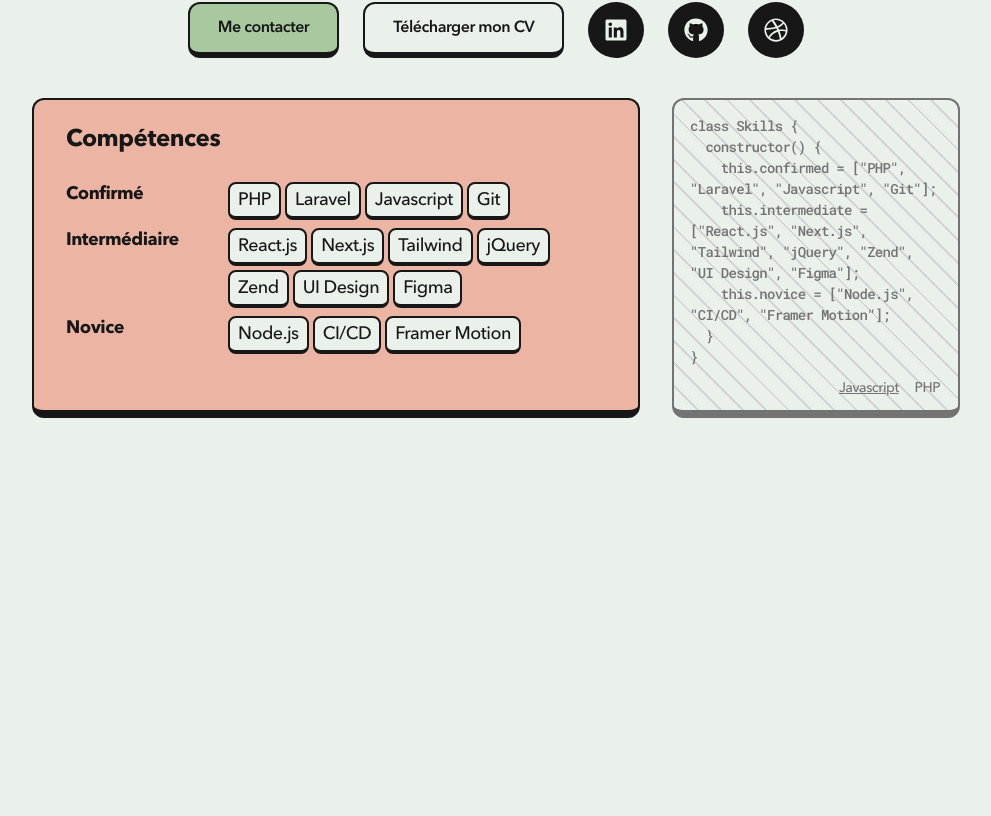
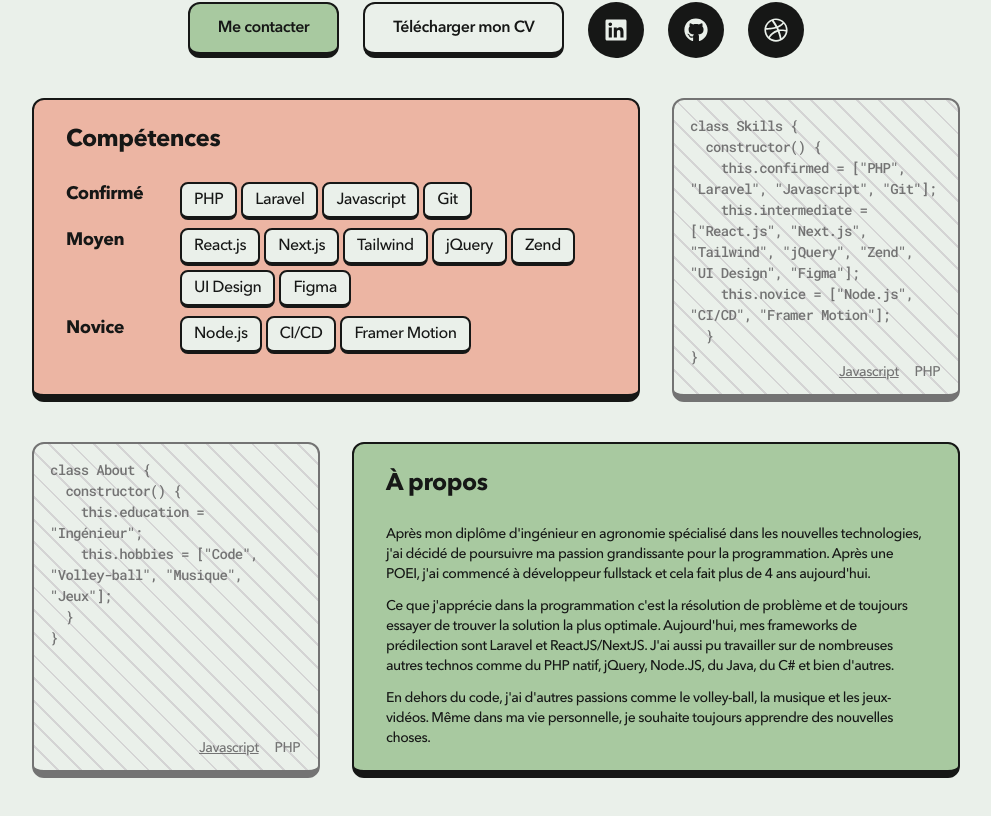
Before and after one commit to Robin-Combeau/portfolio-nextjs, a Next.js app: page / in a window 1280 px wide. Shown: the part 390-1206 px from the top of the page, without its empty margins (144-1135 px from the left). Before the commit the page ends 848 px from the top, so only its background shows below. Built offline with nearby package versions, Linux system fonts and the light colour scheme.

Commit message:
feat about page start

```diff
--- a/app/page.tsx
+++ b/app/page.tsx
@@ -1,3 +1,4 @@
+import About from "@/components/page/About";
 import Intro from "@/components/page/Intro";
 import Skills from "@/components/page/Skills";
 
@@ -6,6 +7,7 @@
     <main className="">
       <Intro />
       <Skills />
+      <About />
     </main>
   )
 }
--- /dev/null
+++ b/components/page/About.tsx
@@ -0,0 +1,74 @@
+"use client";
+
+import React, { useState } from 'react';
+import { motion } from 'framer-motion'
+
+import { FaRegStar } from "react-icons/fa";
+import { skills } from "@/lib/data";
+
+import { Roboto_Mono } from 'next/font/google';
+const code = Roboto_Mono({ subsets: ['latin'] });
+
+const About = () => {
+  const [selectedLanguage, setSelectedLanguage] = useState<'Javascript' | 'PHP'>('Javascript');
+
+  const handleLanguageChange = (language: 'Javascript' | 'PHP') => {
+    setSelectedLanguage(language);
+  };
+
+  const levels = skills.map((level) => level.value);
+  const items = skills.map((level) => level.list);
+
+  return (
+    <section id="skills">
+      <motion.div
+        className="flex mb-10 flex-col items-center lg:flex-row lg:justify-center gap-y-4 lg:gap-y-0"
+        initial={{ y: 80, opacity: 0 }}
+        animate={{ y: 0, opacity: 1 }}
+      >
+        <div className="relative border-2 border-neutral-500 text-neutral-500 border-b-[8px] bg-[#EAF0EA] text-sm font-medium px-4 py-4 pr-4 rounded-xl whitespace-pre-wrap diagonal-line-pattern mx-8 lg:mx-4 w-[18rem] lg:h-[21rem] hidden lg:block">
+          <code className={`${code.className} tracking-tighter`}>
+            {selectedLanguage === 'Javascript' ? (
+              <span>
+                class About {'{'}
+                {'\n  '}constructor() {'{'}
+                {'\n    '}this.education = "Ingénieur";
+                {'\n    '}this.hobbies = ["Code", "Volley-ball", "Musique", "Jeux"];
+                {'\n  '}{'}'}
+                {'\n'}{'}'}
+              </span>
+            ) : (
+              <span>
+                class About {'{'}
+                {'\n  '}public function __construct() {'{'}
+                {'\n    '}$this-{'>'}education = "Ingénieur";
+                {'\n    '}$this-{'>'}hobbies = ["Code", "Volley-ball", "Musique", "Jeux"];
+                {'\n  '}{'}'}
+                {'\n'}{'}'}
+              </span>
+            )}
+          </code>
+          <div className="absolute bottom-2 right-2">
+            <button className={`px-1 py-1 mx-0.5 hover:text-[#161716] transition ${selectedLanguage === 'Javascript' ? 'selected underline' : ''}`} onClick={() => handleLanguageChange('Javascript')}>
+              Javascript
+            </button>
+            <button className={`px-2 py-1 mx-0.5 hover:text-[#161716] transition ${selectedLanguage === 'PHP' ? 'selected underline' : ''}`} onClick={() => handleLanguageChange('PHP')}>
+              PHP
+            </button>
+          </div>
+        </div>
+
+        <div className="border-2 border-[#161716] border-b-[8px] bg-[#A8C9A0] text-lg lg:text-xl font-medium px-6 py-4 lg:px-8 lg:py-6 rounded-xl mx-[10%] lg:mx-4 lg:w-[38rem] h-auto lg:h-[21rem]">
+          <h1 className="font-bold mb-6 text-2xl">À propos</h1>
+          <div className="flex flex-col text-sm break-words">
+            <span className="mb-3 break-words">Après mon diplôme d'ingénieur en agronomie spécialisé dans les nouvelles technologies, j'ai décidé de poursuivre ma passion grandissante pour la programmation. Après une POEI, j'ai commencé à développeur fullstack et cela fait plus de 4 ans aujourd'hui.</span>
+            <span className="mb-3">Ce que j'apprécie dans la programmation c'est la résolution de problème et de toujours essayer de trouver la solution la plus optimale. Aujourd'hui, mes frameworks de prédilection sont Laravel et ReactJS/NextJS. J'ai aussi pu travailler sur de nombreuses autres technos comme du PHP natif, jQuery, Node.JS, du Java, du C# et bien d'autres.</span>
+            <span className="mb-3">En dehors du code, j'ai d'autres passions comme le volley-ball, la musique et les jeux-vidéos. Même dans ma vie personnelle, je souhaite toujours apprendre des nouvelles choses.</span>
+          </div>
+        </div>
+      </motion.div>
+    </section>
+  );
+};
+
+export default About;
--- a/components/page/Skills.tsx
+++ b/components/page/Skills.tsx
@@ -19,7 +19,6 @@
   const levels = skills.map((level) => level.value);
   const items = skills.map((level) => level.list);
 
-  // Function to generate the class summary
   const generateCodeBlock = () => {
     const classLevels = levels.map((level, index) => {
       const skillList = items[index].map((skill) => `"${skill}"`);
@@ -36,29 +35,24 @@
         initial={{ y: 80, opacity: 0 }}
         animate={{ y: 0, opacity: 1 }}
       >
-        <div className="border-2 border-[#161716] border-b-[8px] bg-[#ECB5A3] text-lg lg:text-xl font-medium px-8 py-6 pr-14 rounded-xl mx-[10%] lg:mx-4 lg:w-[38rem] h-auto lg:h-[20rem]">
+        <div className="border-2 border-[#161716] border-b-[8px] bg-[#ECB5A3] text-lg lg:text-xl font-medium px-6 py-4 lg:px-8 lg:py-6 lg:pr-14 rounded-xl mx-[10%] lg:mx-4 lg:w-[38rem] h-auto lg:h-[19rem]">
           <h1 className="font-bold mb-6 text-2xl">Compétences</h1>
           <ul className="flex flex-col">
             {skills.map((level) => (
-              <motion.li
-                key={level.name}
-                className="flex mb-2 sm:mb-1"
-                initial={{ y: -100, opacity: 0 }}
-                animate={{ y: 0, opacity: 1 }}
-              >
-                <span className="font-bold text-base lg:text-lg min-w-[7rem] lg:min-w-[10rem]">{level.name}</span>{" "}
+              <li key={level.name} className="flex mb-2 sm:mb-1">
+                <span className="font-bold text-base lg:text-lg min-w-[4.8rem] lg:min-w-[7rem]">{level.name}</span>{" "}
                 <span className="flex flex-wrap">
                   {level.list.map((skill, skillIndex) => (
-                    <span key={skillIndex} className="text-sm lg:text-lg font-base border-2 border-[#161716] border-b-[4px] bg-[#EAF0EA] px-3 py-1 lg:px-2 lg:py-0.5 m-0.5 lg:m-0.5 rounded-lg">
+                    <span key={skillIndex} className="text-sm lg:text-base font-base border-2 border-[#161716] border-b-[4px] bg-[#EAF0EA] px-2 py-0.5 lg:px-3 lg:py-1 m-0.5 lg:m-0.5 rounded-lg">
                       {skill}
                     </span>
                   ))}
                 </span>
-              </motion.li>
+              </li>
             ))}
           </ul>
         </div>
-        <div className="relative border-2 border-neutral-500 text-neutral-500 border-b-[8px] bg-[#EAF0EA] text-sm font-medium px-4 py-4 pr-4 rounded-xl whitespace-pre-wrap diagonal-line-pattern mx-8 lg:mx-4 w-[18rem] lg:h-[20rem] hidden lg:block">
+        <div className="relative border-2 border-neutral-500 text-neutral-500 border-b-[8px] bg-[#EAF0EA] text-sm font-medium px-4 py-4 pr-4 rounded-xl whitespace-pre-wrap diagonal-line-pattern mx-8 lg:mx-4 w-[18rem] lg:h-[19rem] hidden lg:block">
           <code className={`${code.className} tracking-tighter`}>
             {generateCodeBlock()}
           </code>
--- a/lib/data.ts
+++ b/lib/data.ts
@@ -32,7 +32,7 @@
     list: ["PHP", "Laravel", "Javascript", "Git"],
   },
   {
-    name: "Intermédiaire",
+    name: "Moyen",
     value: "intermediate",
     list: ["React.js", "Next.js", "Tailwind", "jQuery", "Zend", "UI Design", "Figma"],
   },
```
